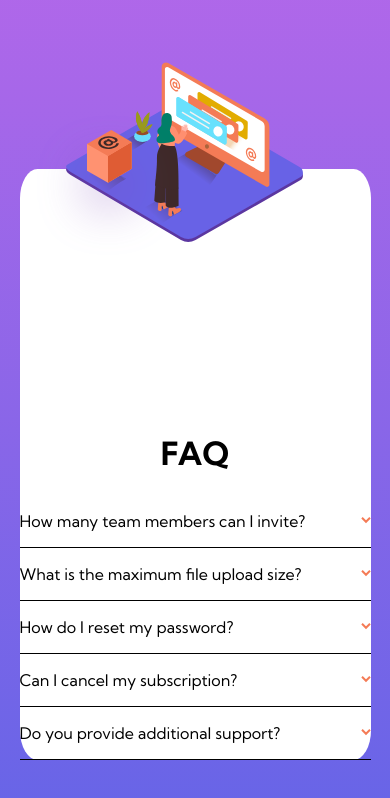
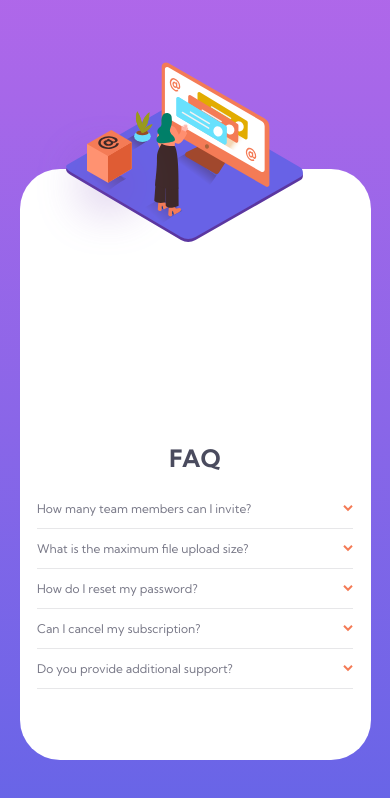
Before and after one commit to jordanlewis9/fementor-faq, a website: page index.html in a window 390 px wide. Drawn offline with Linux system fonts and the light colour scheme.

Commit message:
all but box shadow done with mobile

```diff
--- a/main.css
+++ b/main.css
@@ -1,3 +1,9 @@
+:root {
+  --divider: hsl(240, 5%, 91%);
+  --boldtext: hsl(237, 12%, 33%);
+  --notasbold: hsl(240, 6%, 50%);
+}
+
 body {
   box-sizing: border-box;
   height: 100vh;
@@ -6,6 +12,8 @@ body {
   padding: 20vh 5vw 10vh;
   background: linear-gradient(hsl(273, 75%, 66%), hsl(240, 73%, 65%));
   font-family: "Kumbh Sans", sans-serif;
+  font-size: 0.75rem;
+  color: var(--notasbold);
 }
 
 .accordion__headline {
@@ -17,6 +25,10 @@ body {
   display: flex;
   justify-content: space-between;
   align-items: center;
+}
+
+.accordion__headline {
+  color: var(--boldtext);
 }
 
 .accordion__content {
@@ -33,6 +45,7 @@ body {
 
 .header__selected {
   font-weight: 700;
+  color: var(--boldtext);
 }
 
 @media (max-width: 600px) {
@@ -41,7 +54,10 @@ body {
     width: 100%;
     height: 100%;
     background: white;
-    border-radius: 5%;
+    border-radius: 40px;
+    display: flex;
+    flex-direction: column;
+    justify-content: flex-end;
   }
 
   .svg__mobile {
@@ -55,6 +71,7 @@ body {
     flex-direction: column;
     justify-content: flex-end;
     height: 100%;
+    margin: 0 5% 20%;
   }
 
   .svg__desktop {
@@ -63,7 +80,7 @@ body {
 
   .accordion__section {
     width: 100%;
-    border-bottom: 1px solid black;
+    border-bottom: 1px solid var(--divider);
   }
 
   @media (min-width: 601px) {
```
Also changed, not shown: index.html (+1 -0 lines).
